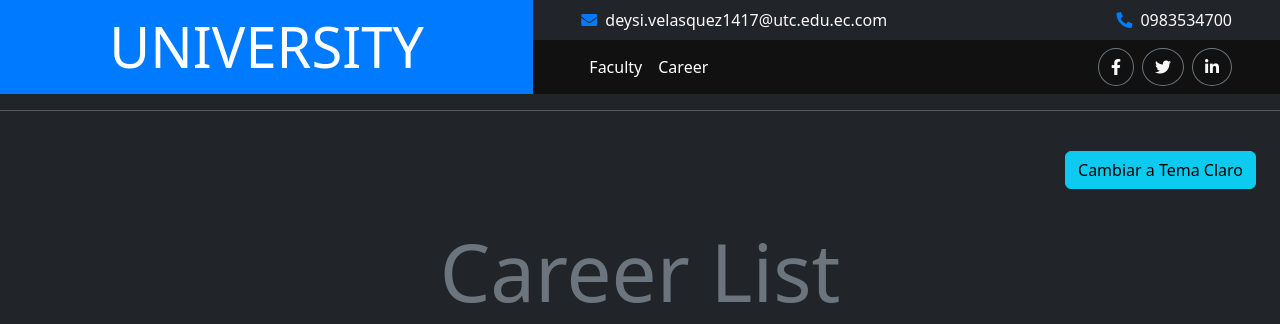
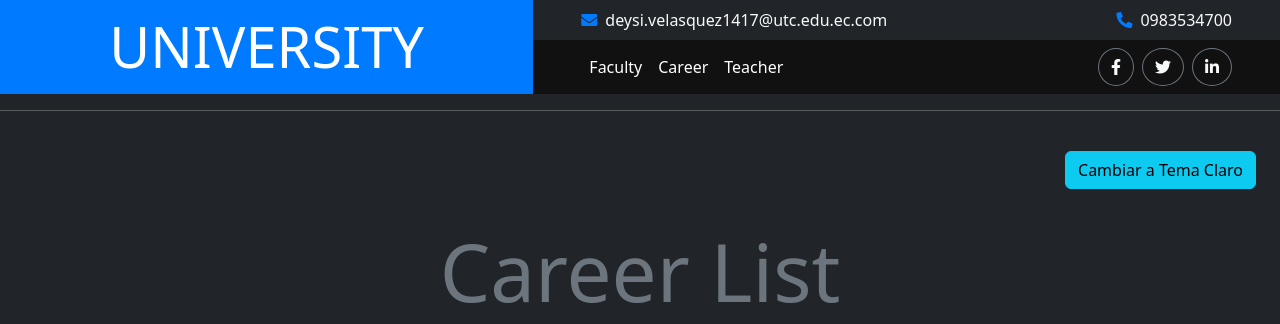
Before and after one commit to Karen0708-ak/facuin, a Django app: page /Career/ in a window 1280 px wide. Shown: the top 324 px of the page. Run offline with Django 5.2, Linux system fonts and the light colour scheme; data that the repository does not hold is empty; some libraries are stand-ins or nearby versions; some web fonts are replaced.

Commit message:
Add teacher URLs to the template

```diff
--- a/Aplicaciones/Faculty/templates/plantilla.html
+++ b/Aplicaciones/Faculty/templates/plantilla.html
@@ -313,6 +313,8 @@
                         <div class="navbar-nav mr-auto py-0">
                             <a href="{% url 'inicioFaculty' %}" class="nav-item nav-link active">Faculty</a>
                             <a href="{% url 'inicioCareer' %}" class="nav-item nav-link active">Career</a>
+                            <a href="{% url 'inicioTeacher' %}" class="nav-item nav-link active">Teacher</a>
+
 
 
 
```
